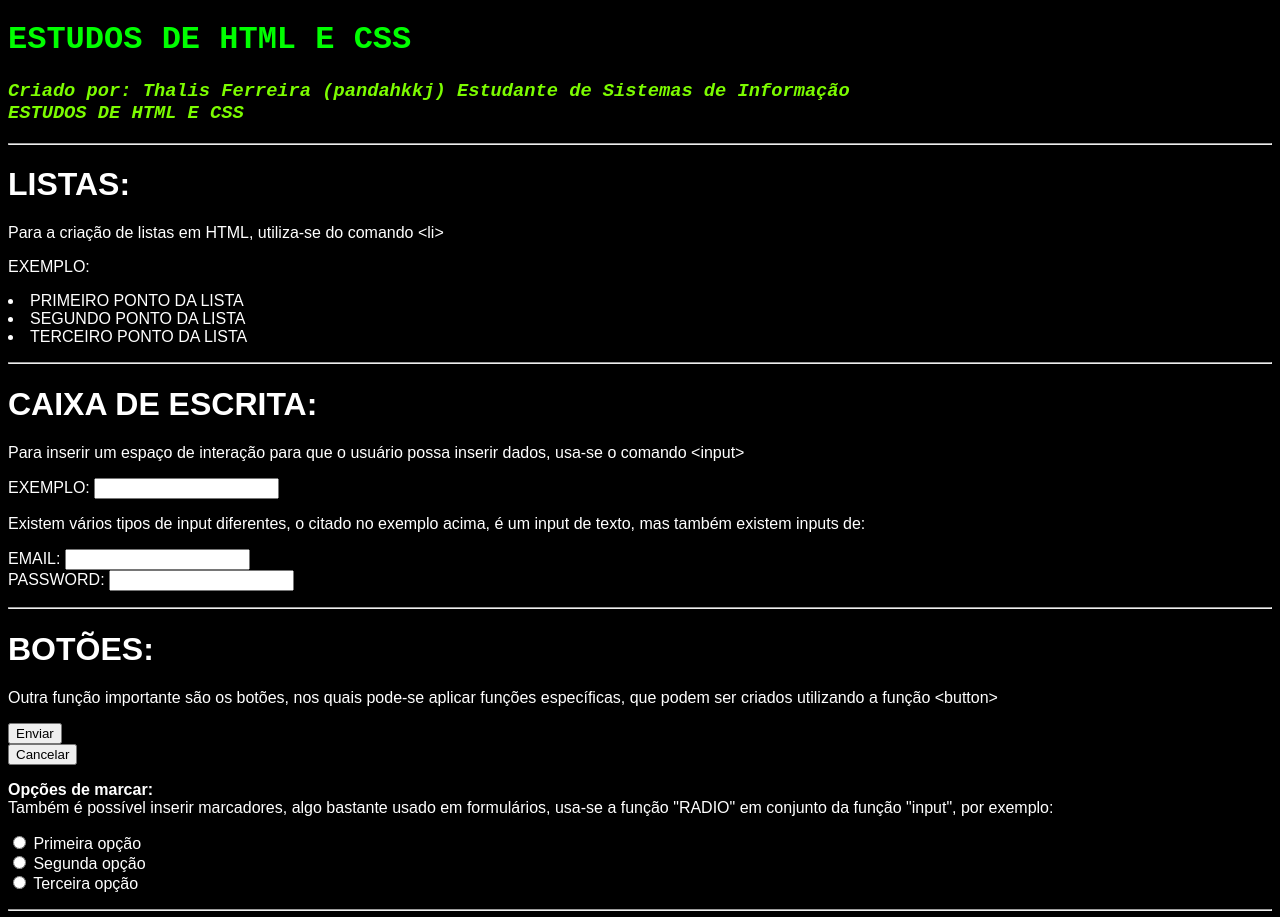
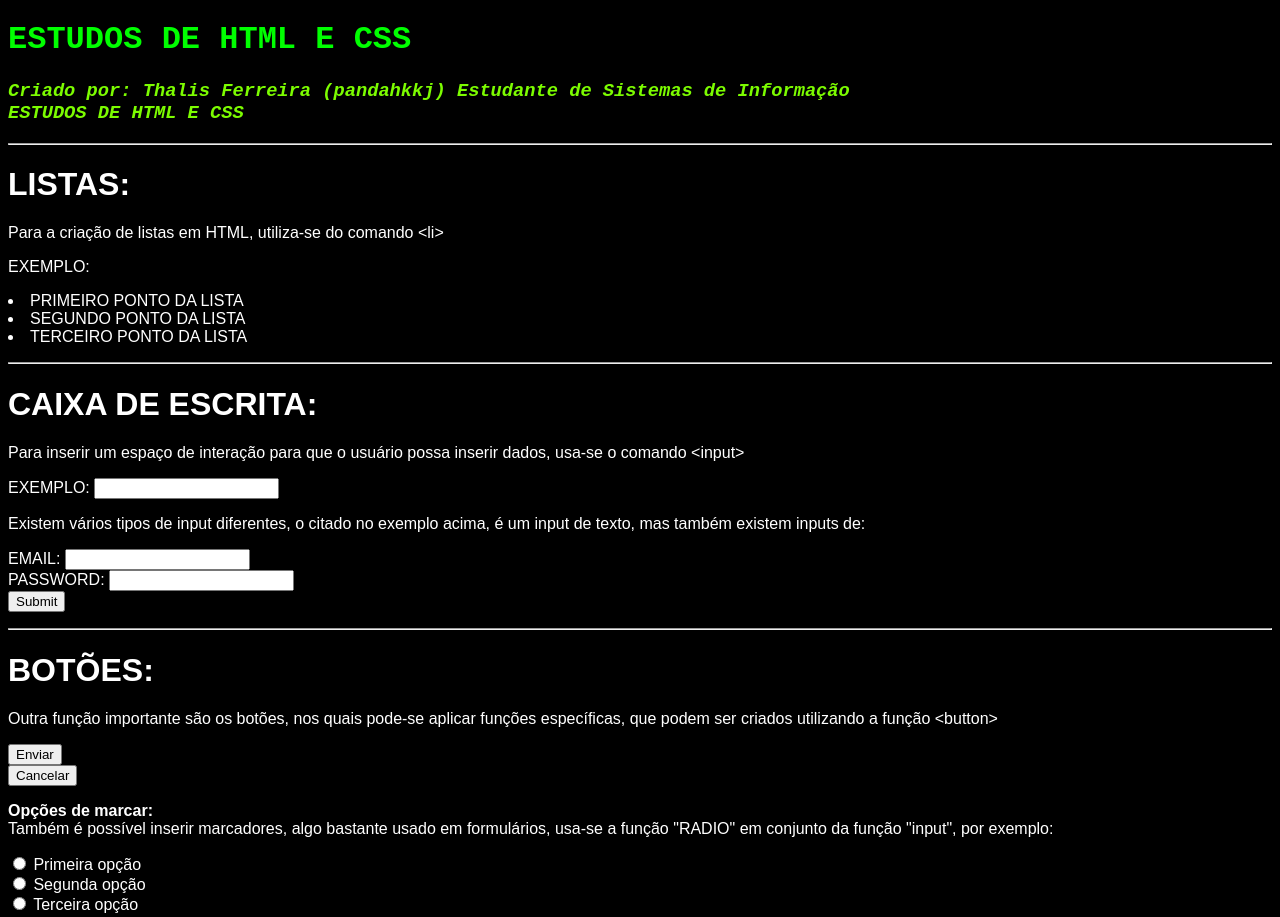
Before and after one commit to pandah169/estudos-full-stack, a plain HTML site: page part1 - basics/index.html in a window 1280 px wide. Shown: the top 917 px of the page. Drawn offline with Linux system fonts and the light colour scheme.

Commit message:
Update index.html

```diff
--- a/part1 - basics/index.html
+++ b/part1 - basics/index.html
@@ -48,6 +48,7 @@
             <p>
                 EMAIL: <input type="email"><br>
                 PASSWORD: <input type="password"><br>
+                <input type="submit" onclick="alert('SUBMITADO')">
             </p>
             <hr>
             <p>
```
